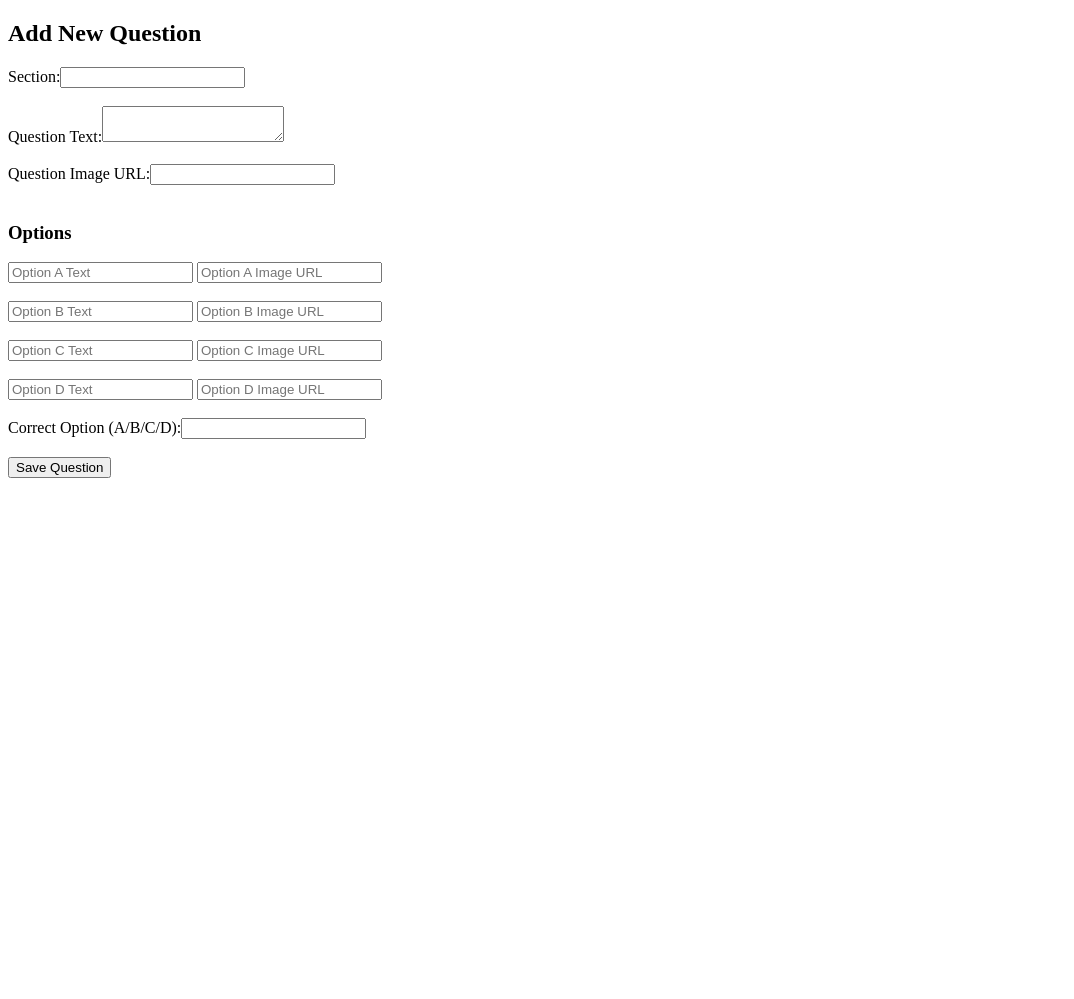
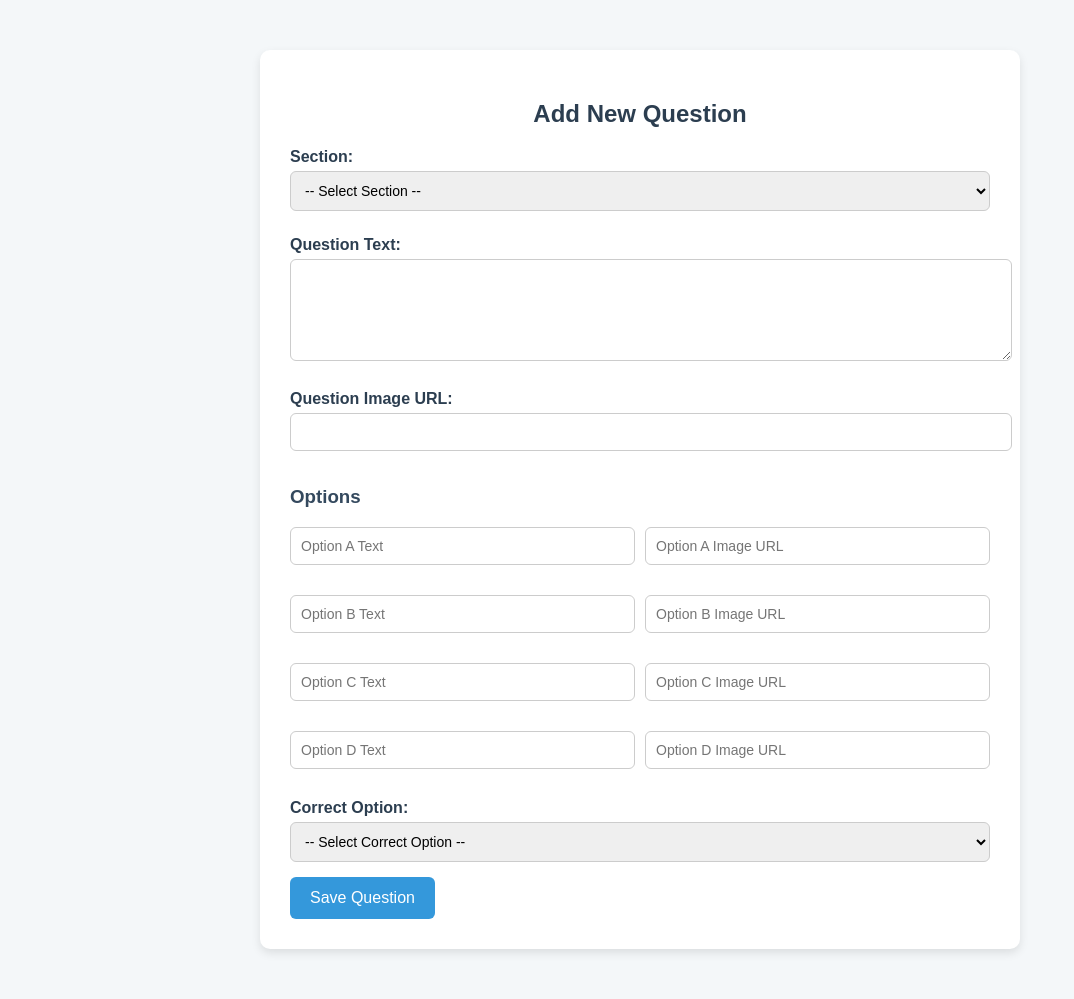
Before and after one commit to CodewithJammy/training-centre, a Flask app: template templates/admin_form.html in a window 1280 px wide. Shown: the whole page, without its empty margins (0-1074 px from the left). Before the commit the page ends 478 px from the top, so only its background shows below. Run offline with Flask 3, Linux system fonts and the light colour scheme; the template is opened without the code that fills it, so the values that code supplies are empty.

Commit message:
Update admin_form.html

```diff
--- a/templates/admin_form.html
+++ b/templates/admin_form.html
@@ -1,25 +1,121 @@
 <!DOCTYPE html>
-<html>
-<head><title>Add Question</title></head>
+<html lang="en">
+<head>
+  <meta charset="UTF-8">
+  <title>Add Question</title>
+  <style>
+    body {
+      font-family: Arial, sans-serif;
+      background: #f4f7f9;
+      margin: 0;
+      padding: 0;
+    }
+    .container {
+      max-width: 700px;
+      margin: 50px auto;
+      background: #fff;
+      padding: 30px;
+      border-radius: 10px;
+      box-shadow: 0 4px 10px rgba(0,0,0,0.1);
+    }
+    h2 {
+      text-align: center;
+      color: #2c3e50;
+    }
+    h3 {
+      margin-top: 20px;
+      color: #34495e;
+    }
+    label {
+      display: block;
+      margin: 10px 0 5px;
+      font-weight: bold;
+      color: #2c3e50;
+    }
+    input[type="text"], textarea, select {
+      width: 100%;
+      padding: 10px;
+      border: 1px solid #ccc;
+      border-radius: 6px;
+      margin-bottom: 15px;
+      font-size: 14px;
+    }
+    textarea {
+      resize: vertical;
+      min-height: 80px;
+    }
+    .option-group {
+      display: flex;
+      gap: 10px;
+      margin-bottom: 15px;
+    }
+    .option-group input {
+      flex: 1;
+    }
+    button {
+      background: #3498db;
+      color: #fff;
+      padding: 12px 20px;
+      border: none;
+      border-radius: 6px;
+      font-size: 16px;
+      cursor: pointer;
+      transition: background 0.3s ease;
+    }
+    button:hover {
+      background: #2980b9;
+    }
+  </style>
+</head>
 <body>
+  <div class="container">
     <h2>Add New Question</h2>
-  <form method="POST">
-    <label>Section:</label><input type="text" name="section" required><br><br>
-    <label>Question Text:</label><textarea name="question_text"></textarea><br><br>
-    <label>Question Image URL:</label><input type="text" name="question_image"><br><br>
+    <form method="POST" action="/admin/add-question">
+
+      <label for="section">Section:</label>
+      <select name="section" id="section" required>
+        <option value="">-- Select Section --</option>
+        <option value="Math">Math</option>
+        <option value="Science">Science</option>
+        <option value="English">English</option>
+        <option value="General Knowledge">General Knowledge</option>
+      </select>
+
+      <label for="question_text">Question Text:</label>
+      <textarea name="question_text" id="question_text"></textarea>
+
+      <label for="question_image">Question Image URL:</label>
+      <input type="text" name="question_image" id="question_image">
 
       <h3>Options</h3>
+      <div class="option-group">
         <input type="text" name="option_a_text" placeholder="Option A Text">
-    <input type="text" name="option_a_image" placeholder="Option A Image URL"><br><br>
+        <input type="text" name="option_a_image" placeholder="Option A Image URL">
+      </div>
+      <div class="option-group">
         <input type="text" name="option_b_text" placeholder="Option B Text">
-    <input type="text" name="option_b_image" placeholder="Option B Image URL"><br><br>
+        <input type="text" name="option_b_image" placeholder="Option B Image URL">
+      </div>
+      <div class="option-group">
         <input type="text" name="option_c_text" placeholder="Option C Text">
-    <input type="text" name="option_c_image" placeholder="Option C Image URL"><br><br>
+        <input type="text" name="option_c_image" placeholder="Option C Image URL">
+      </div>
+      <div class="option-group">
         <input type="text" name="option_d_text" placeholder="Option D Text">
-    <input type="text" name="option_d_image" placeholder="Option D Image URL"><br><br>
+        <input type="text" name="option_d_image" placeholder="Option D Image URL">
+      </div>
 
-    <label>Correct Option (A/B/C/D):</label><input type="text" name="correct_option" required><br><br>
+      <label for="correct_option">Correct Option:</label>
+      <select name="correct_option" id="correct_option" required>
+        <option value="">-- Select Correct Option --</option>
+        <option value="A">Option A</option>
+        <option value="B">Option B</option>
+        <option value="C">Option C</option>
+        <option value="D">Option D</option>
+      </select>
+
       <button type="submit">Save Question</button>
     </form>
+  </div>
 </body>
 </html>
```
Lines whose indentation alone changed are shown as unchanged.
